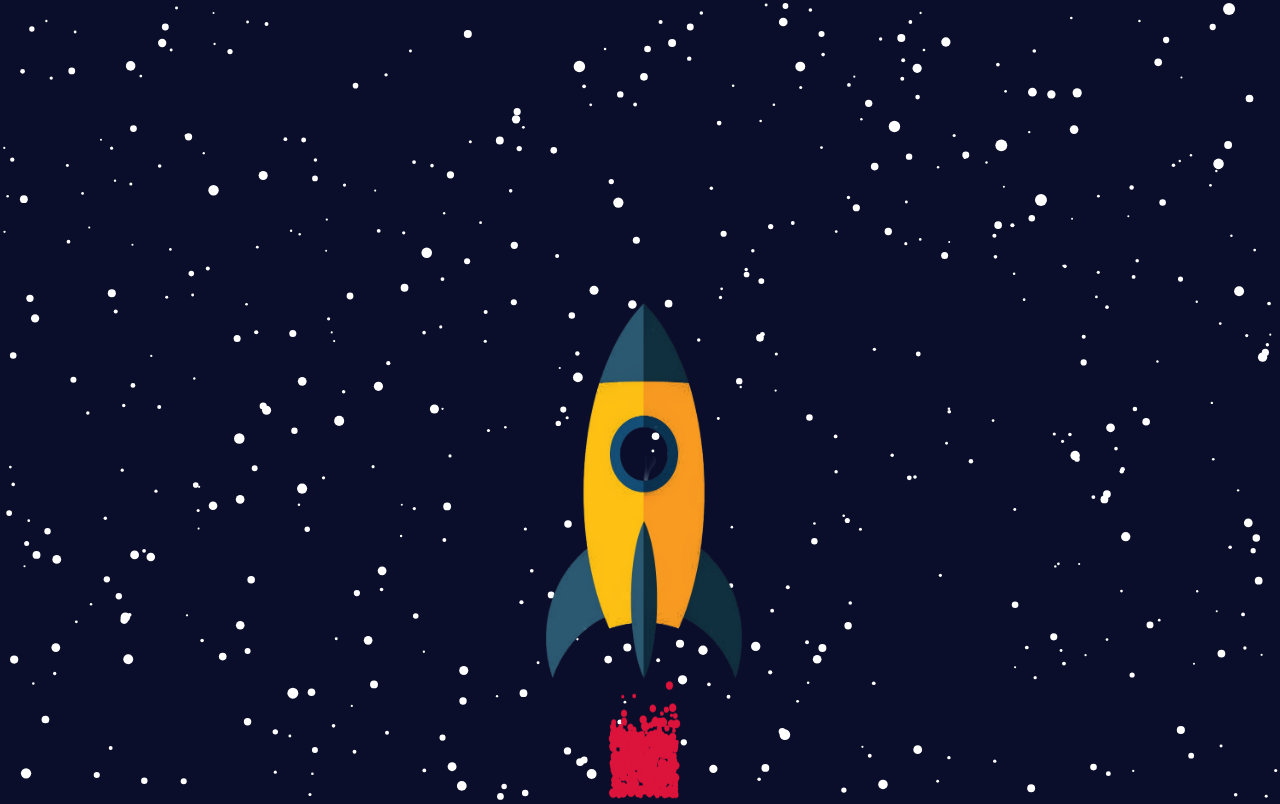
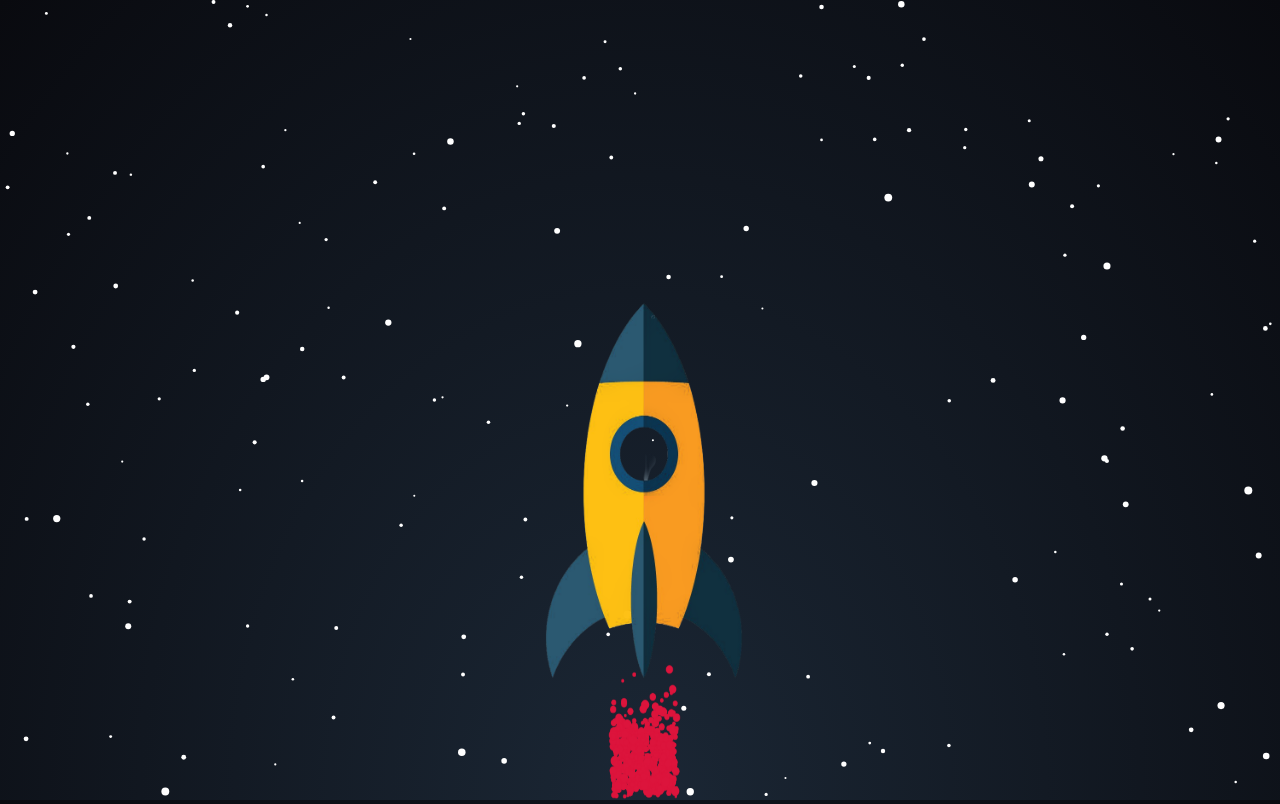
Before and after one commit to kabirbatra03/space-animation, a plain HTML site: page index.html in a window 1280 px wide. Drawn offline with Linux system fonts and the light colour scheme; animation ran at ten frames a second.

Commit message:
background updated

```diff
--- a/ignition.js
+++ b/ignition.js
@@ -34,9 +34,8 @@ class Particle {
     //   this.weight = Math.random() * 20 - 0.5;
     // }
     this.size = Math.random() * 5 + 2;
-    this.weight = Math.random() * 15 - 0.5;
+    this.weight = Math.random() * 20 + 5;
     this.y += this.weight;
-    // this.weight += 0.00001; //speed
 
     if (this.y > canvas.height - this.size) {
       // this.weight *= -1;
--- a/index.html
+++ b/index.html
@@ -8,14 +8,18 @@
       body {
         padding: 0 auto;
         margin: 0 auto;
-        background-color: #0a0e2b;
+        background-color: #0e1118;
+        background-image: radial-gradient(
+          ellipse at bottom,
+          #1b2735 0%,
+          #090a0f 100%
+        );
         /* background-image: linear-gradient(0deg, #004e92, #000428); */
         /* background-image: radial-gradient(
           147deg,
           rgba(15, 13, 58, 1) 0.1%,
           rgba(10, 14, 42, 1) 100.2%
         ); */
-
       }
       .rocket {
         position: absolute;
--- a/stars.js
+++ b/stars.js
@@ -2,7 +2,7 @@ const canvas3 = document.getElementById('stars');
 const ctx3 = canvas3.getContext('2d');
 canvas3.height = window.innerHeight;
 canvas3.width = window.innerWidth;
-const numOfstars = 500;
+const numOfstars = 150;
 let stars = [];
 
 class Star {
@@ -18,18 +18,36 @@ class Star {
     ctx3.beginPath();
     ctx3.arc(this.x3, this.y3, this.size3, 0, Math.PI * 2);
     ctx3.fillStyle = '#fff';
+    // grad = ctx3.createRadialGradient(
+    //   0,
+    //   0,
+    //   this.size3 * 0.95,
+    //   0,
+    //   0,
+    //   this.size3 * 1.05
+    // );
+    // grad.addColorStop(0, '#333');
+    // grad.addColorStop(0.5, 'white');
+    // grad.addColorStop(1, '#333');
+    // ctx3.strokeStyle = grad;
+    // ctx3.lineWidth = this.size3 * 0.1;
+    // ctx3.stroke();
     ctx3.fill();
   };
 
   update3 = () => {
-    if (this.boolean % 17 == 0) {
-      this.size3 = Math.random() * 2 + 4; //////////////////size3 change ///twinkle
+    if (this.boolean % 13 == 0) {
+      this.size3 = Math.random() * 3 + 1; ///twinkle
+      this.weight3 = Math.random() * 0.2 + 0.1;
     } else if (this.boolean % 7 == 0) {
-      this.size3 = Math.random() * 2 + 3;
+      this.size3 = Math.random() * 2 + 2;
+      this.weight3 = Math.random() * 0.3 + 0.2;
     } else if (this.boolean % 3 == 0) {
-      this.size3 = Math.random() * 2 + 2;
+      this.size3 = Math.random() * 2 + 1;
+      this.weight3 = Math.random() * 0.4 + 0.3;
     } else {
-      this.size3 = Math.random() * 1 + 1; //////////////////size3 change ///twinkle
+      this.size3 = Math.random() * 1 + 1; ///twinkle
+      this.weight3 = Math.random() + 0.3;
     }
     this.y3 += this.weight3;
     // this.weight3 += 0.01; //////acceleration
@@ -46,7 +64,7 @@ init3 = () => {
     let x3 = Math.random() * canvas3.width;
     let y3 = Math.random() * canvas3.height;
     let size3 = Math.random() * 10 + 2;
-    let weight3 = 1; //////weight3 is speeddddddd
+    let weight3 = 0.7; //////weight3 is speeddddddd
     let boolean = i;
     stars.push(new Star(x3, y3, size3, weight3, boolean));
   }
```
Also changed, not shown: images/Screenshot 2021-01-08 at 12.30.04 AM.png (deleted), 1 other file.
